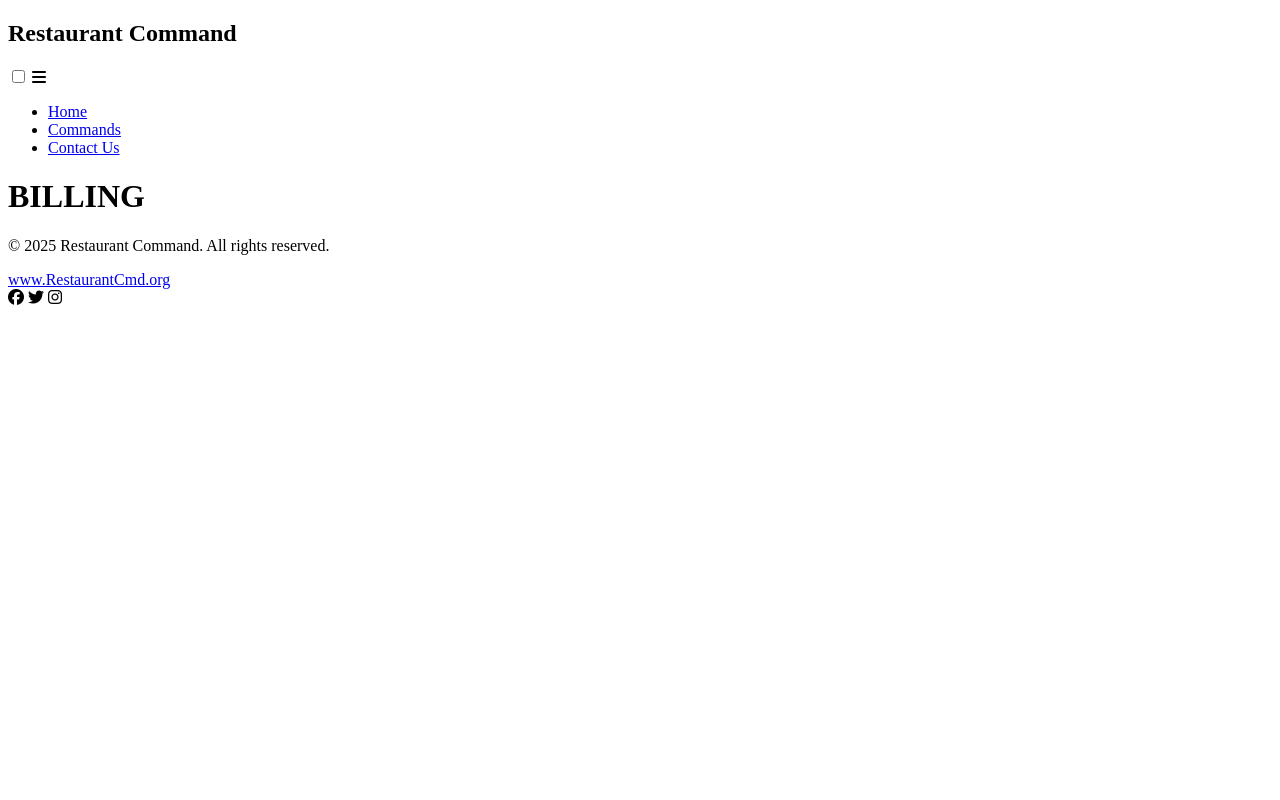
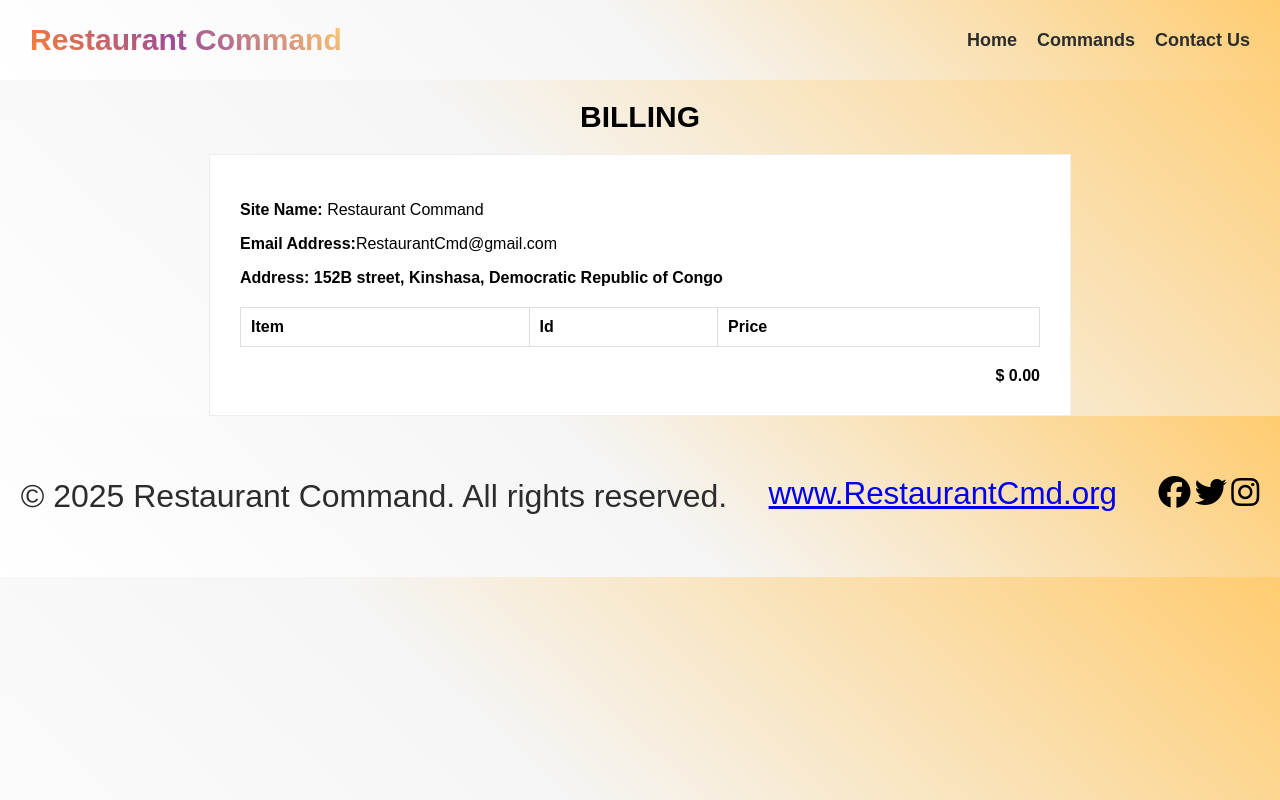
Before and after one commit to Testup476/wdd131, a plain HTML site: page Final_Project/Billing.html in a window 1280 px wide. Drawn offline with Linux system fonts and the light colour scheme; the site is published under a folder, as on GitHub Pages, so addresses that start at the root find nothing.

Commit message:
Update Billing.html

```diff
--- a/Final_Project/Billing.html
+++ b/Final_Project/Billing.html
@@ -5,8 +5,8 @@
     <meta charset="UTF-8">
     <meta name="viewport" content="width=device-width, initial-scale=1.0">
     <link rel="stylesheet" href="https://cdnjs.cloudflare.com/ajax/libs/font-awesome/6.7.2/css/all.min.css">
-    <link rel="stylesheet" href="/styles/Billing.css">
-    <script type="module" src="/scripts/Billing.js" defer></script>
+    <link rel="stylesheet" href="styles/Billing.css">
+    <script type="module" src="scripts/Billing.js" defer></script>
     <title>Billing Page</title>
 </head>
 
```
